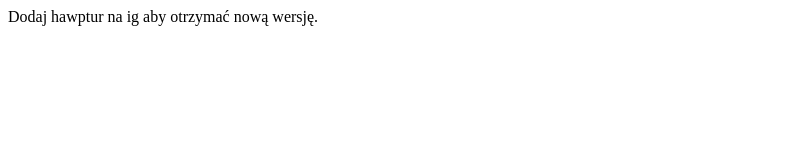
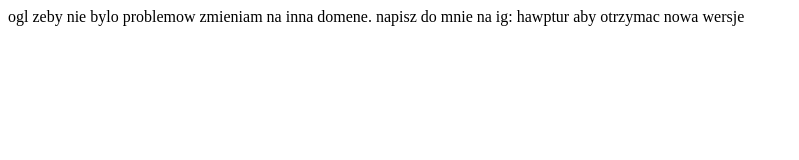
Before and after one commit to hawptur/hawpturobywatelimproved, a plain HTML site: page index.html in a window 1280 px wide. Shown: the whole page, without its empty margins (0-799 px from the left). Drawn offline with Linux system fonts and the light colour scheme.

Commit message:
Update index.html
Updated the title and body text in index.html.

```diff
--- a/index.html
+++ b/index.html
@@ -2,9 +2,9 @@
 <html>
   <head>
     <meta charset="UTF-8">
-    <title>Zmiana</title>
+    <title>WAŻNE</title>
   </head>
   <body>
-    Dodaj hawptur na ig aby otrzymać nową wersję.
+    ogl zeby nie bylo problemow zmieniam na inna domene. napisz do mnie na ig: hawptur aby otrzymac nowa wersje
   </body>
 </html>
```
